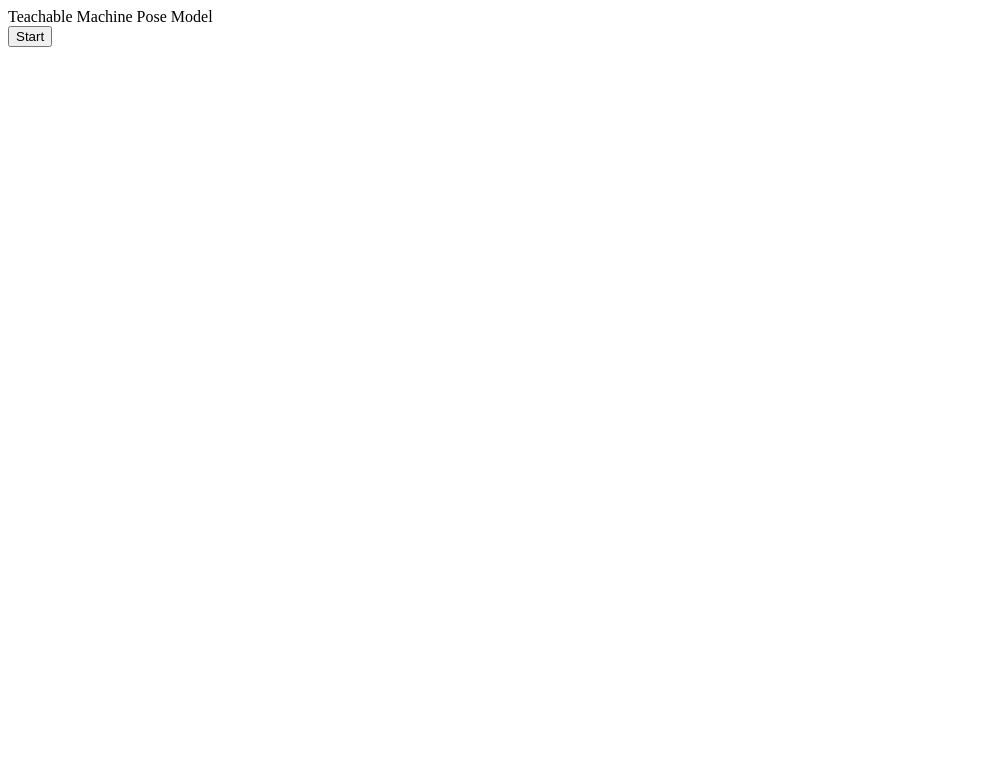
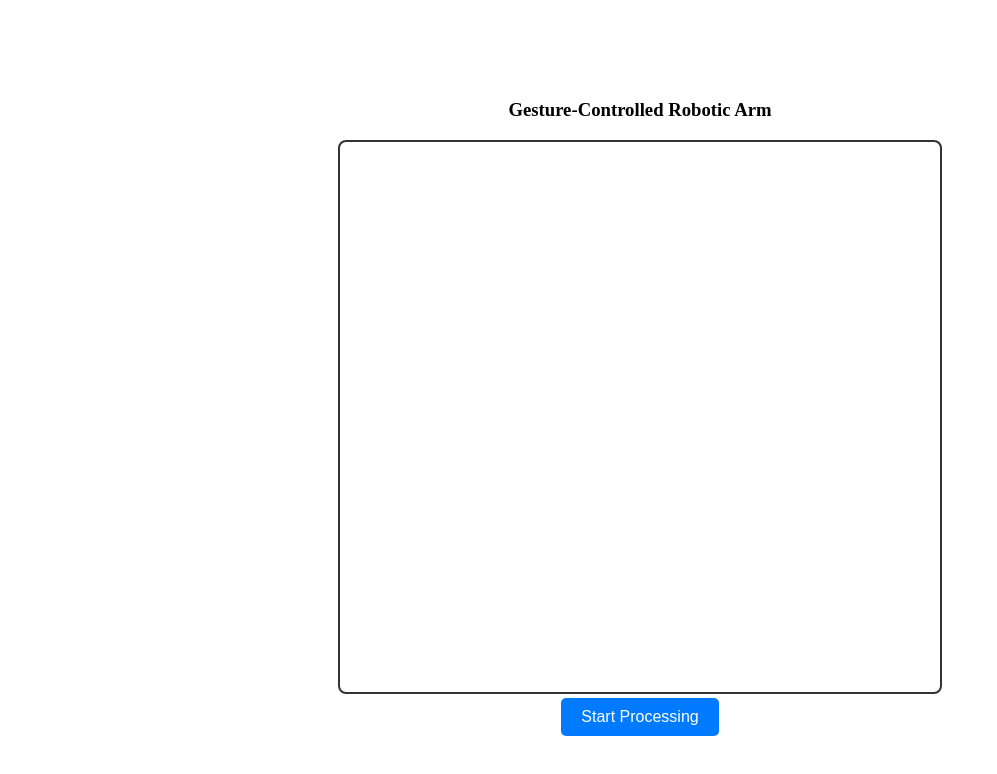
Before and after one commit to mpowerrenterprise/mr-humanoid, a plain HTML site: page source/index.html in a window 1280 px wide. Shown: the whole page, without its empty margins (0-997 px from the left). Drawn offline with Linux system fonts and the light colour scheme.

Commit message:
feat: add styles

```diff
--- a/source/index.html
+++ b/source/index.html
@@ -1,7 +1,66 @@
-<div>Teachable Machine Pose Model</div>
-<button type="button" onclick="init()">Start</button>
+<!DOCTYPE html>
+<!--[if lt IE 7]>      <html class="no-js lt-ie9 lt-ie8 lt-ie7"> <![endif]-->
+<!--[if IE 7]>         <html class="no-js lt-ie9 lt-ie8"> <![endif]-->
+<!--[if IE 8]>         <html class="no-js lt-ie9"> <![endif]-->
+<!--[if gt IE 8]>      <html class="no-js"> <!--<![endif]-->
+<html>
+    <head>
+        <meta charset="utf-8">
+        <meta http-equiv="X-UA-Compatible" content="IE=edge">
+        <title></title>
+        <meta name="description" content="">
+        <meta name="viewport" content="width=device-width, initial-scale=1">
+        <link rel="stylesheet" href="">
+
+        <style>
+
+            #ul-elements {
+                display: flex;
+                flex-direction: column;
+                align-items: center;
+                justify-content: center;
+                height: 100vh; /* This centers the content vertically in the viewport. Adjust as needed. */
+                text-align: center;
+            }
+
+            #canvas {
+                border: 2px solid #333; /* Add a border to the canvas */
+                border-radius: 8px; /* Add rounded corners for a better look */
+                width:600px; /* Ensure the canvas does not overflow its parent */
+                height: 550px;
+            }
+
+            button {
+                padding: 10px 20px;
+                background-color: #007BFF; /* Button background color */
+                color: #fff; /* Button text color */
+                border: none;
+                border-radius: 5px; /* Add rounded corners to the button */
+                cursor: pointer;
+                font-size: 16px;
+            }
+
+            button:hover {
+                background-color: #0056b3; /* Change button color on hover */
+            }
+
+            #label-container{
+
+                text-transform: capitalize;
+            }
+
+        </style>
+
+    </head>
+    <body>
+
+        <div id="ul-elements">
+            <h3>Gesture-Controlled Robotic Arm</h3>
             <div><canvas id="canvas"></canvas></div>
+            <button type="button" onclick="init()">Start Processing</button>
             <div id="label-container"></div>
+        </div>
+
         <script src="https://cdn.jsdelivr.net/npm/@tensorflow/tfjs@1.3.1/dist/tf.min.js"></script>
         <script src="https://cdn.jsdelivr.net/npm/@teachablemachine/pose@0.8/dist/teachablemachine-pose.min.js"></script>
         <script type="text/javascript">
@@ -23,8 +82,8 @@
                 maxPredictions = model.getTotalClasses();
 
                 // Convenience function to setup a webcam
-        const size = 200;
-        const flip = false; // whether to flip the webcam
+                const size = 600;
+                const flip = true; // whether to flip the webcam
                 webcam = new tmPose.Webcam(size, size, flip); // width, height, flip
                 await webcam.setup(); // request access to the webcam
                 await webcam.play();
@@ -117,12 +176,9 @@
                     }
 
             }
-
-
                 drawPose(pose);
 
                 // finally draw the poses
-
             }
 
             function drawPose(pose) {
@@ -137,3 +193,8 @@
                 }
             }
         </script>
+
+
+        <script src="" async defer></script>
+    </body>
+</html>
```
Lines whose indentation alone changed are shown as unchanged.
